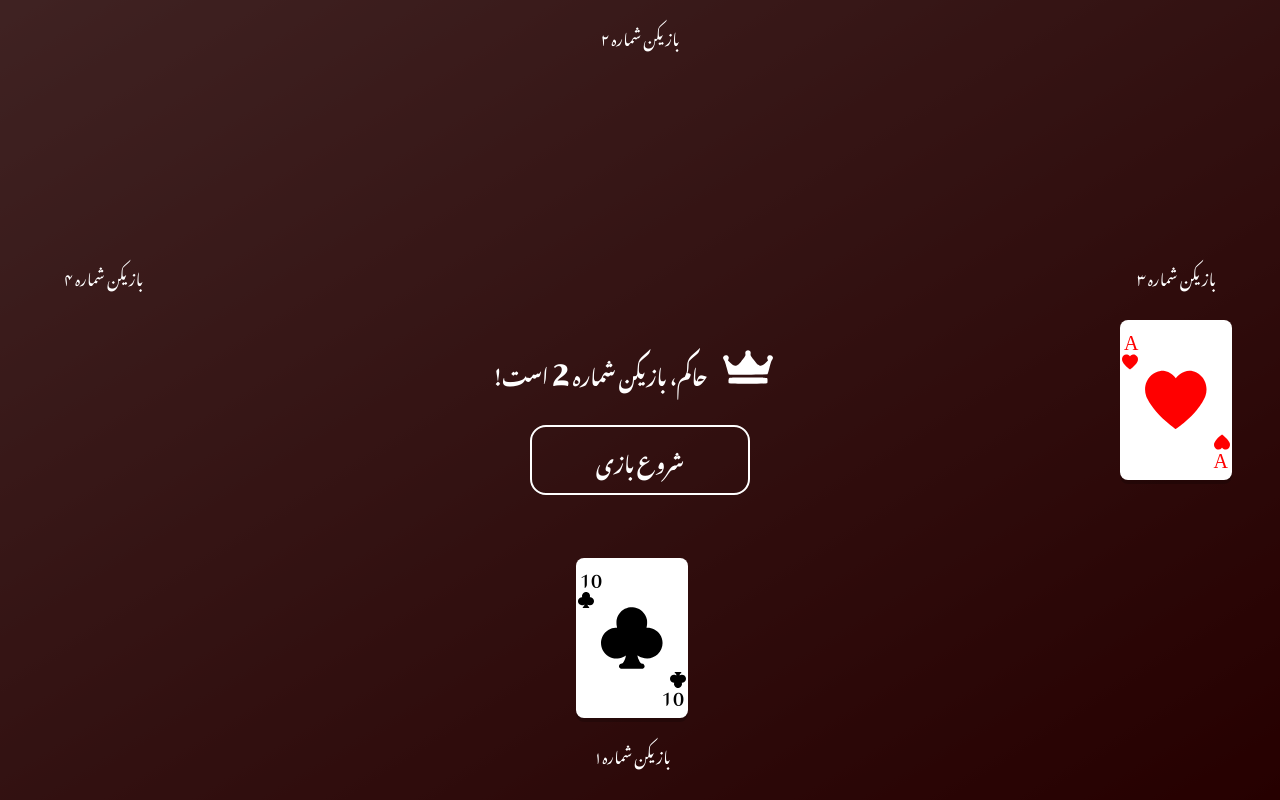
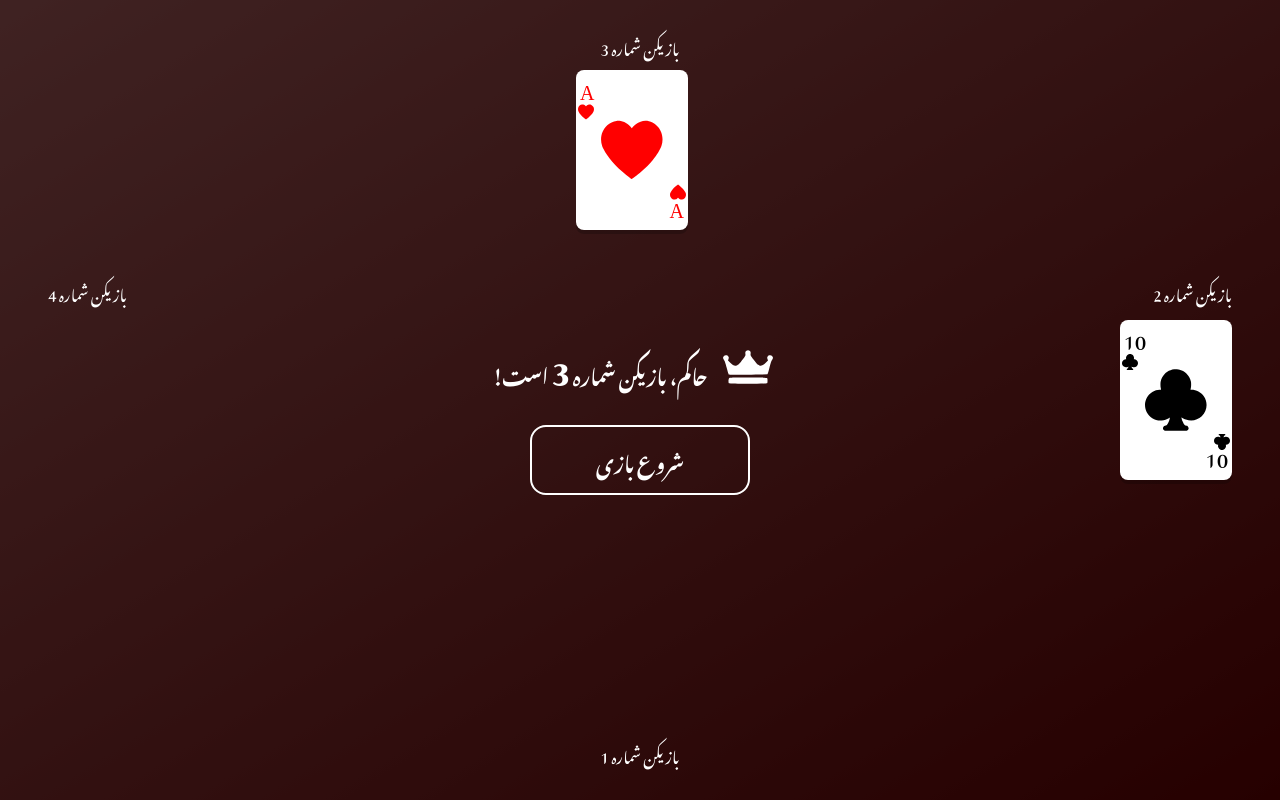
Before and after one commit to SarahShkb/HOKM, a Next.js app: page /main in a window 1280 px wide. Both pictures are taken after a click on the button "بریم برای انتخاب حاکم". Built offline with nearby package versions, Linux system fonts and the light colour scheme.

Commit message:
Fix choose hakem poll for 4 users

```diff
--- a/components/Main.tsx
+++ b/components/Main.tsx
@@ -2,7 +2,7 @@ import React, { useState, useRef } from "react";
 // constants
 import { GAME_STAGES, players } from "core/constants";
 // components
-import ChooseHakem from "components/ChooseHakem";
+import ChooseHakem from "components/chooseHakem/ChooseHakem";
 import ChooseHokm from "components/ChooseHokm";
 
 const Main = () => {
--- a/components/ChooseHakem.tsx
+++ b/components/chooseHakem/ChooseHakem.tsx
@@ -1,16 +1,17 @@
 import React, { useState, useEffect } from "react";
-// icons
-import CrownIcon from "assets/icons/Crown";
 // constants
-import { GAME_STAGES, ranks } from "core/constants";
+import { GAME_STAGES, players, ranks } from "core/constants";
 // modules
 import { getCards } from "core/modules/generalHelperFunctions";
 // components
 import Card from "components/general/Card";
+import StartPollButton from "components/chooseHakem/StartPollButton";
+import HakemAnnouncement from "components/chooseHakem/HakemAnnouncement";
+import HakemPlayerDetector from "components/chooseHakem/PlayerHakemDetector";
 // types
 import { ChooseHakemType } from "core/types";
 // styles
-import classes from "styles/components/chooseHakem.module.scss";
+import classes from "styles/components/chooseHakem/chooseHakem.module.scss";
 import { CardType } from "core/types";
 
 const ChooseHakem = ({
@@ -64,22 +65,25 @@ const ChooseHakem = ({
           let playerRef = null;
           // detect players turn for recieving card
           switch (hakemCounter % 4) {
-            case 0:
+            case players.PLAYER_1:
               playerRef = player1Ref;
               break;
-            case 1:
+            case players.PLAYER_2:
               playerRef = player2Ref;
               break;
-            case 2:
+            case players.PLAYER_3:
               playerRef = player3Ref;
               break;
-            case 3:
+            case players.PLAYER_4:
               playerRef = player4Ref;
               break;
           }
-          console.log(playerRef?.current?.offsetLeft);
           tempCoordsArr[hakemCounter] = {
-            top: playerRef?.current?.offsetTop,
+            top:
+              playerRef?.current?.offsetTop -
+              (window.innerHeight - playerRef?.current?.offsetTop < 100
+                ? 160
+                : 0),
             left:
               playerRef?.current?.offsetLeft -
               (window.innerWidth - playerRef?.current?.offsetLeft < 50
@@ -96,7 +100,7 @@ const ChooseHakem = ({
         });
 
         if (pulledCard.rank === ranks.ACE) {
-          setHakem(hakemCounter % 4);
+          setHakem((hakemCounter + 1) % 4);
           clearInterval(chooseHakemInterval);
         }
         tempCards.splice(randomCardIndex, 1);
@@ -109,65 +113,28 @@ const ChooseHakem = ({
     <div className={classes.bg_container}>
       <div className={classes.main_container}>
         {!chooseHAKEM && hakem < 0 && (
-          <button
-            className={classes.choose_HAKEM_button}
-            onClick={() => setChooseHAKEM(true)}
-          >
-            {"بریم برای انتخاب حاکم"}
-            <div className={classes.crown_icon_wrapper}>
-              <CrownIcon />
-            </div>
-          </button>
+          <StartPollButton handleClick={() => setChooseHAKEM(true)} />
         )}
         {hakem >= 0 && (
-          <div className={classes.hakem_announcement}>
-            <p>
-              <CrownIcon />
-              حاکم، بازیکن شماره{" "}
-              <span className={classes.hakem_player_number}>{`${
-                hakem + 1
-              }`}</span>{" "}
-              است!
-            </p>
-            <button
-              className={classes.start_game_button}
-              onClick={() => setGameState(GAME_STAGES.CHOOSE_HOKM)}
-            >
-              {"شروع بازی"}
-            </button>
-          </div>
+          <HakemAnnouncement
+            hakem={hakem}
+            handleClick={() => setGameState(GAME_STAGES.CHOOSE_HOKM)}
+          />
         )}
         {chooseHAKEM && (
           <>
-            <p className={classes.player_2_label}>بازیکن شماره ۲</p>
-            <div
-              className={classes.hakem_detector_card}
+            <HakemPlayerDetector
+              playerRef={player3Ref}
+              player={players.PLAYER_3}
+              cardState={currentHakemCardsState[2]}
               style={{ top: "70px" }}
-              ref={player2Ref}
-            >
-              {currentHakemCardsState[0] && (
-                <>
-                  <Card
-                    suit={currentHakemCardsState[0]?.suit}
-                    rank={currentHakemCardsState[0]?.rank}
-                  />
-                </>
-              )}
-            </div>
-            <p className={classes.player_3_label}>بازیکن شماره ۳</p>
-            <div
-              className={`${classes.hakem_detector_card} ${classes.rivals}`}
-              ref={player3Ref}
-            >
-              {currentHakemCardsState[2] && (
-                <>
-                  <Card
-                    suit={currentHakemCardsState[2]?.suit}
-                    rank={currentHakemCardsState[2]?.rank}
-                  />
-                </>
-              )}
-            </div>
+              labelStyle={{ top: "10px" }}
+            />
+            <HakemPlayerDetector
+              playerRef={player2Ref}
+              player={players.PLAYER_2}
+              cardState={currentHakemCardsState[1]}
+            />
             {hakem < 0 && (
               <div className={classes.pile_of_cards} ref={pileOfCards}>
                 {cards.map((card, index) => (
@@ -191,36 +158,24 @@ const ChooseHakem = ({
                 ))}
               </div>
             )}
-            <p className={classes.player_4_label}>بازیکن شماره ۴</p>
-            <div
-              className={`${classes.hakem_detector_card} ${classes.rivals}`}
+            <HakemPlayerDetector
+              playerRef={player4Ref}
+              player={players.PLAYER_4}
+              cardState={currentHakemCardsState[3]}
               style={{ left: "3rem" }}
-              ref={player4Ref}
-            >
-              {currentHakemCardsState[3] && (
-                <>
-                  <Card
-                    suit={currentHakemCardsState[3]?.suit}
-                    rank={currentHakemCardsState[3]?.rank}
-                  />
-                </>
-              )}
-            </div>
-            <div
-              className={classes.hakem_detector_card}
-              style={{ bottom: "10px" }}
-              ref={player1Ref}
-            >
-              {currentHakemCardsState[1] && (
-                <>
-                  <Card
-                    suit={currentHakemCardsState[1]?.suit}
-                    rank={currentHakemCardsState[1]?.rank}
-                  />
-                </>
-              )}
-              <p>بازیکن شماره۱</p>
-            </div>
+              labelStyle={{ left: "3rem" }}
+            />
+            <HakemPlayerDetector
+              playerRef={player1Ref}
+              player={players.PLAYER_1}
+              cardState={currentHakemCardsState[0]}
+              style={{ bottom: "70px" }}
+              labelStyle={{
+                bottom: "10px",
+                width: "calc(100% - 6rem)",
+                textAlign: "center",
+              }}
+            />
           </>
         )}
       </div>
--- /dev/null
+++ b/components/chooseHakem/HakemAnnouncement.tsx
@@ -0,0 +1,26 @@
+import React from "react";
+// icons
+import CrownIcon from "assets/icons/Crown";
+// styles
+import classes from "styles/components/chooseHakem/hakemAnnouncement.module.scss";
+
+const HakemAnnouncement = ({
+  handleClick,
+  hakem,
+}: {
+  handleClick: () => void;
+  hakem: number;
+}) => (
+  <div className={classes.hakem_announcement}>
+    <p>
+      <CrownIcon />
+      حاکم، بازیکن شماره{" "}
+      <span className={classes.hakem_player_number}>{`${hakem + 1}`}</span> است!
+    </p>
+    <button className={classes.start_game_button} onClick={handleClick}>
+      {"شروع بازی"}
+    </button>
+  </div>
+);
+
+export default HakemAnnouncement;
--- /dev/null
+++ b/components/chooseHakem/PlayerHakemDetector.tsx
@@ -0,0 +1,49 @@
+import React from "react";
+// components
+import Card from "components/general/Card";
+// styles
+import classes from "styles/components/chooseHakem/playerHakemDetector.module.scss";
+// types
+import { CardType } from "core/types";
+// constants
+import { players } from "core/constants";
+
+const HakemPlayerDetector = ({
+  player,
+  playerRef,
+  cardState,
+  style,
+  labelStyle,
+}: {
+  player: number;
+  playerRef: any;
+  cardState: CardType;
+  style?: React.CSSProperties;
+  labelStyle?: React.CSSProperties;
+}) => (
+  <>
+    <p
+      className={`${classes.label}
+      ${player % 2 === 1 && classes.rival_label}
+      ${player === players.PLAYER_3 && classes.label3}`}
+      style={labelStyle}
+    >
+      بازیکن شماره {player + 1}
+    </p>
+    <div
+      className={`${classes.hakem_detector_card} ${
+        player % 2 === 1 && classes.rival
+      }`}
+      style={style}
+      ref={playerRef}
+    >
+      {cardState && (
+        <>
+          <Card suit={cardState.suit} rank={cardState.rank} />
+        </>
+      )}
+    </div>
+  </>
+);
+
+export default HakemPlayerDetector;
--- /dev/null
+++ b/components/chooseHakem/StartPollButton.tsx
@@ -0,0 +1,16 @@
+import React from "react";
+// icons
+import CrownIcon from "assets/icons/Crown";
+// styles
+import classes from "styles/components/chooseHakem/startPollButton.module.scss";
+
+const StartPollButton = ({ handleClick }: { handleClick: () => void }) => (
+  <button className={classes.choose_HAKEM_button} onClick={handleClick}>
+    {"بریم برای انتخاب حاکم"}
+    <div className={classes.crown_icon_wrapper}>
+      <CrownIcon />
+    </div>
+  </button>
+);
+
+export default StartPollButton;
--- a/styles/components/chooseHakem.module.scss
+++ /dev/null
@@ -1,143 +0,0 @@
-@import "styles/variables.scss";
-
-.bg_container {
-  width: 100%;
-  height: 100vh;
-  background-color: maroon;
-  background-image: linear-gradient(to bottom right, #d57373, maroon);
-  background-size: cover;
-  background-position: center;
-  color: white;
-
-  .main_container {
-    background: rgba(00, 00, 00, 0.7);
-    width: 100%;
-    height: 100%;
-    padding: 3rem;
-    display: flex;
-    perspective: 1000px;
-
-    .player_2_label {
-      width: calc(100% - 6rem);
-      height: fit-content;
-      position: absolute;
-      top: 0px;
-      text-align: center;
-    }
-
-    .player_3_label {
-      position: absolute;
-      top: 30%;
-      right: 4rem;
-    }
-
-    .player_4_label {
-      position: absolute;
-      top: 30%;
-      left: 4rem;
-    }
-
-    .choose_HAKEM_button,
-    .start_game_button {
-      margin: auto;
-      background-color: transparent;
-      border: 0.125rem solid white;
-      border-radius: 1rem;
-      color: white;
-      font-family: unset;
-      padding: 0.5rem 4rem;
-      font-weight: bold;
-      font-size: 1.25rem;
-      display: flex;
-      justify-content: center;
-      align-items: center;
-      &:hover {
-        border-color: gold;
-        color: gold;
-        cursor: pointer;
-        .crown_icon_wrapper {
-          svg {
-            g {
-              fill: gold;
-            }
-          }
-        }
-      }
-      .crown_icon_wrapper {
-        margin: 1rem;
-        margin-bottom: 0;
-        svg {
-          width: 2.5rem;
-          height: 2.5rem;
-        }
-      }
-    }
-    .hakem_announcement {
-      margin: auto;
-      border-radius: 1rem;
-      color: white;
-      font-weight: bold;
-      font-size: 1.25rem;
-      .hakem_player_number {
-        font-size: 2rem;
-      }
-      svg {
-        height: 3.125rem;
-        width: 5rem;
-        margin-bottom: -0.375rem;
-      }
-    }
-    .hakem_detector_card {
-      position: absolute;
-      margin-right: auto;
-      margin-left: auto;
-      width: fit-content;
-      display: flex;
-      flex-direction: column;
-      align-items: center;
-      justify-content: center;
-      z-index: 1000000;
-      left: 45%;
-
-      &.rivals {
-        top: 40%;
-        width: fit-content;
-        left: initial;
-      }
-    }
-    .pile_of_cards {
-      width: 100%;
-      margin: auto;
-      align-items: center;
-      display: flex;
-      justify-content: center;
-
-      .in_pile_card {
-        position: absolute;
-        transform-style: preserve-3d;
-        transform: rotateY(180deg);
-        transition: all 1s ease-in-out;
-      }
-    }
-  }
-}
-
-@media (max-width: $breakpoint-tablet) {
-  .bg_container {
-    .main_container {
-      .choose_HAKEM_button {
-        padding: 0.5rem 2rem;
-        font-size: 1rem;
-        display: flex;
-        .crown_icon_wrapper {
-          margin: 1rem;
-          margin-bottom: 0;
-          svg {
-            width: 2rem;
-            height: 2rem;
-          }
-        }
-      }
-    }
-  }
-}
--- /dev/null
+++ b/styles/components/chooseHakem/chooseHakem.module.scss
@@ -0,0 +1,42 @@
+@import "styles/variables.scss";
+
+.bg_container {
+  width: 100%;
+  height: 100vh;
+  background-color: maroon;
+  background-image: linear-gradient(to bottom right, #d57373, maroon);
+  background-size: cover;
+  background-position: center;
+  color: white;
+
+  .main_container {
+    background: rgba(00, 00, 00, 0.7);
+    width: 100%;
+    height: 100%;
+    padding: 3rem;
+    display: flex;
+    perspective: 1000px;
+
+    .pile_of_cards {
+      width: 100%;
+      margin: auto;
+      align-items: center;
+      display: flex;
+      justify-content: center;
+
+      .in_pile_card {
+        position: absolute;
+        transform-style: preserve-3d;
+        transform: rotateY(180deg);
+        transition: all 1s ease-in-out;
+      }
+    }
+  }
+}
+
+@media (max-width: $breakpoint-tablet) {
+  .bg_container {
+    .main_container {
+    }
+  }
+}
--- /dev/null
+++ b/styles/components/chooseHakem/hakemAnnouncement.module.scss
@@ -0,0 +1,34 @@
+.hakem_announcement {
+  margin: auto;
+  border-radius: 1rem;
+  color: white;
+  font-weight: bold;
+  font-size: 1.25rem;
+  .hakem_player_number {
+    font-size: 2rem;
+  }
+  svg {
+    height: 3.125rem;
+    width: 5rem;
+    margin-bottom: -0.375rem;
+  }
+  .start_game_button {
+    margin: auto;
+    background-color: transparent;
+    border: 0.125rem solid white;
+    border-radius: 1rem;
+    color: white;
+    font-family: unset;
+    padding: 0.5rem 4rem;
+    font-weight: bold;
+    font-size: 1.25rem;
+    display: flex;
+    justify-content: center;
+    align-items: center;
+    &:hover {
+      border-color: gold;
+      color: gold;
+      cursor: pointer;
+    }
+  }
+}
--- /dev/null
+++ b/styles/components/chooseHakem/playerHakemDetector.module.scss
@@ -0,0 +1,32 @@
+.hakem_detector_card {
+  position: absolute;
+  margin-right: auto;
+  margin-left: auto;
+  width: fit-content;
+  display: flex;
+  flex-direction: column;
+  align-items: center;
+  justify-content: center;
+  z-index: 1000000;
+  left: 45%;
+
+  &.rival {
+    top: 40%;
+    width: fit-content;
+    left: initial;
+  }
+}
+
+.label {
+  position: absolute;
+  &.label3 {
+    width: calc(100% - 6rem);
+    height: fit-content;
+    top: 0px;
+    text-align: center;
+  }
+  &.rival_label {
+    margin: 0;
+    top: 34%;
+  }
+}
```
Also changed, not shown: styles/components/chooseHakem/startPollButton.module.scss (added, +52 -0 lines).
